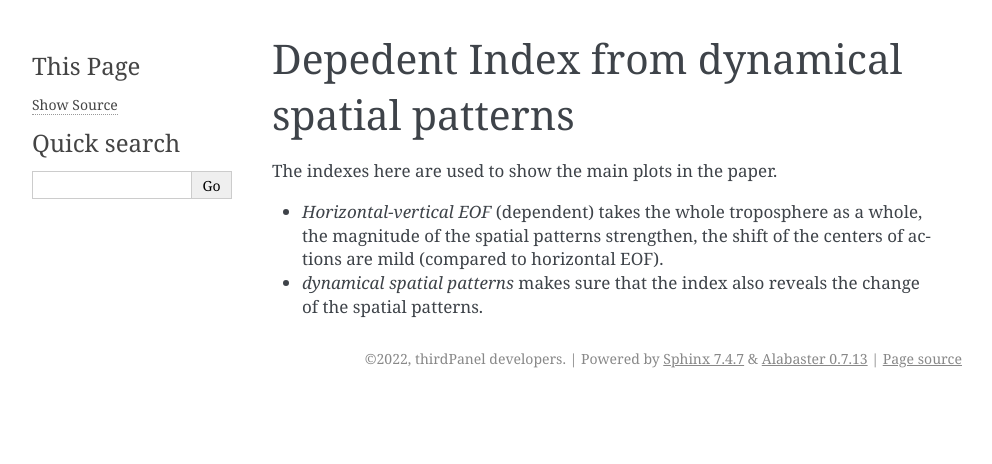
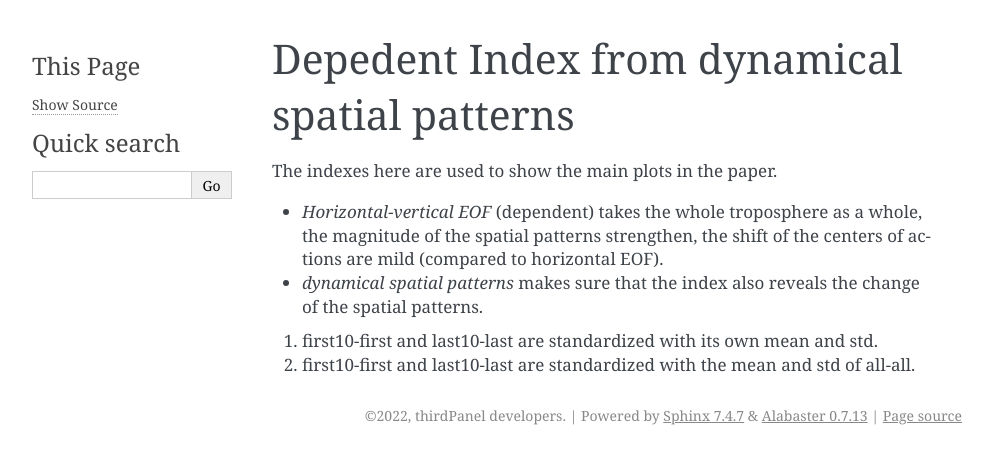
Before and after one commit to liuquan18/Teleconnection, a Sphinx documentation site: the page built from docs/source/Analysis_process.md, in a window 1280 px wide. Shown: the top 464 px of the page, without its empty margins (148-1140 px from the left). Built offline with Sphinx 7.4.7, drawn with Linux system fonts in a browser that asks for light colours.

Commit message:
two solutions

```diff
--- a/docs/source/Analysis_process.md
+++ b/docs/source/Analysis_process.md
@@ -2,3 +2,7 @@
 The indexes here are used to show the main plots in the paper.
 - *Horizontal-vertical EOF* (dependent) takes the whole troposphere as a whole, the magnitude of the spatial patterns strengthen, the shift of the centers of actions are mild (compared to horizontal EOF).
 - *dynamical spatial patterns* makes sure that the index also reveals the change of the spatial patterns.
+1. first10-first and last10-last are standardized with its own mean and std.
+
+
+2. first10-first and last10-last are standardized with the mean and std of all-all.
```
